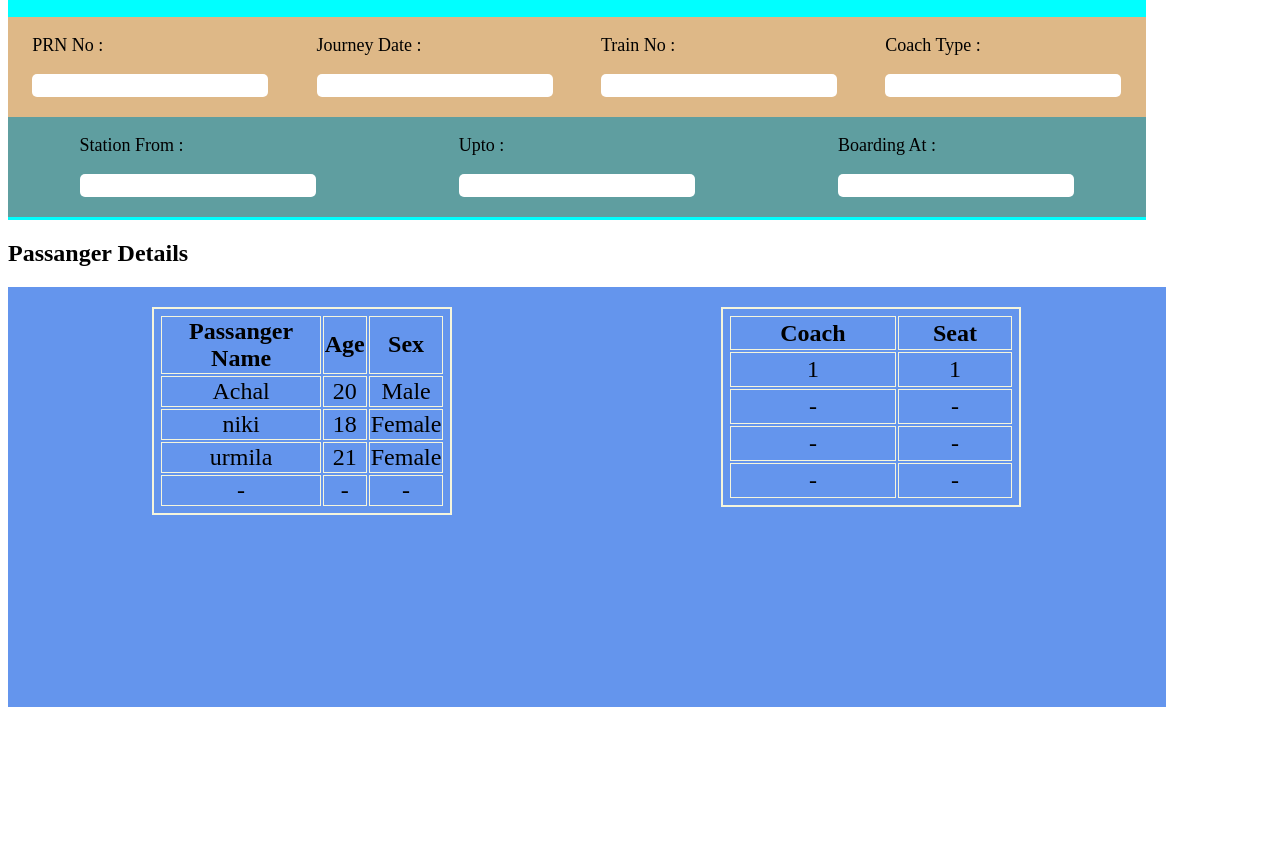
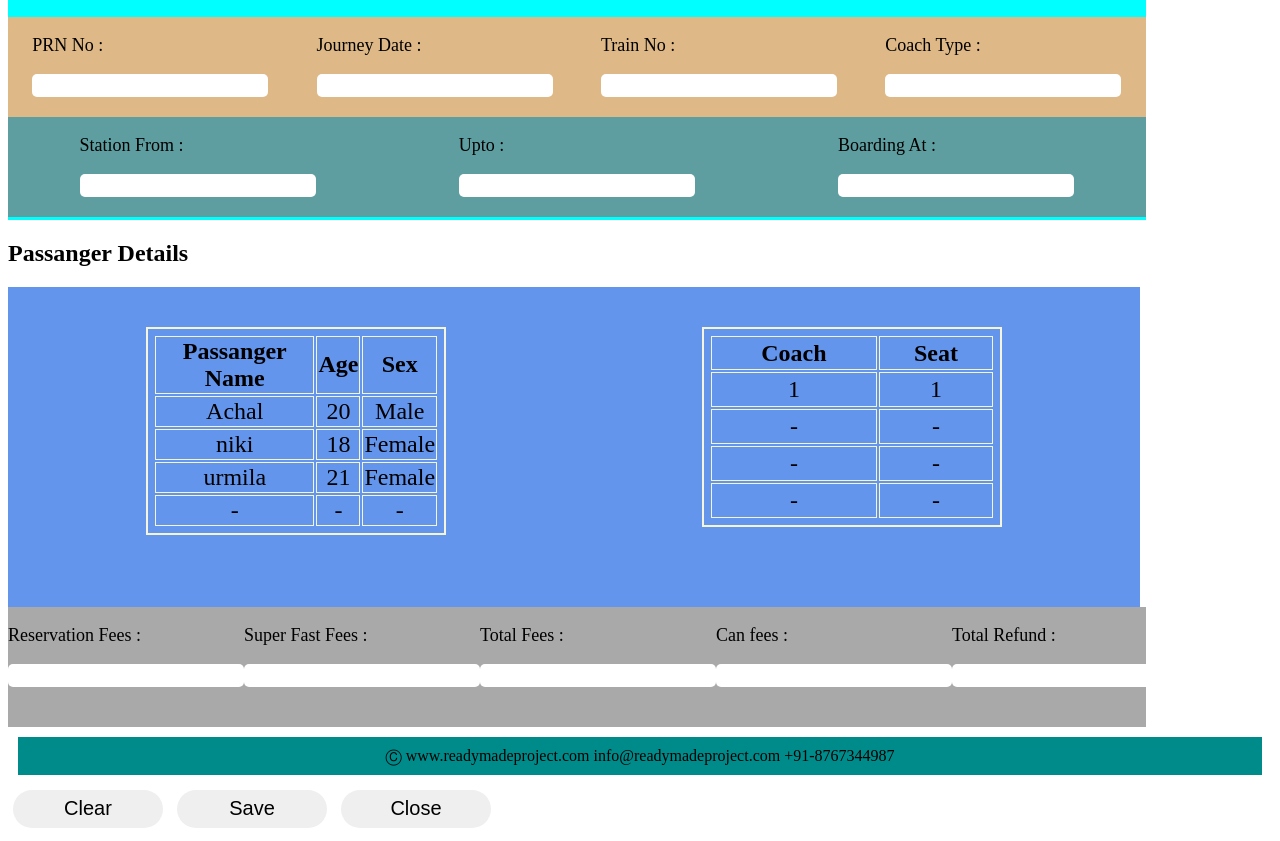
Before and after one commit to achalkatkar/reservation-form, a plain HTML site: page pages/system.html in a window 1280 px wide. Shown: the part 110-951 px from the top of the page. Before the commit the page ends 825 px from the top, so only its background shows below. Drawn offline with Linux system fonts and the light colour scheme.

Commit message:
added some changes

```diff
--- a/css/ticket-cancel.css
+++ b/css/ticket-cancel.css
@@ -24,8 +24,8 @@
 
 .table-content{
     background-color: cornflowerblue;
-    height: 400px;
-    width: 90%;
+    height: 300px;
+    width: 88%;
     display: flex;
     justify-content: space-around;
     padding: 10px;
@@ -38,7 +38,7 @@
     font-size: 24px;
     height: 200px;
     width: 300px;
-    margin-left: 10px;
+    margin-top: 30px;
     text-align: center;
 }
 th{
@@ -47,3 +47,27 @@ th{
 td{
     border: 1px solid beige;
 }
+.fees-detail{
+    display: flex;
+    justify-content: space-around;
+    background-color: darkgrey;
+    height: 120px;
+    width: 90%;
+}
+.copyright{
+    background-color: darkcyan;
+    margin: 10px;
+    padding: 10px;
+    text-align: center;
+}
+
+.btn{
+    font-size: 20px;
+    border-radius: 20px;
+    padding: 3px;
+    margin: 5px;
+    height: 38px;
+    width: 150px;
+    border: none;
+    cursor: pointer;
+}
--- a/pages/system.html
+++ b/pages/system.html
@@ -105,5 +105,35 @@
         </table>
       </div>
     </div>
+
+    <div class="fees-detail">
+        <div>
+            <p class="text">Reservation Fees :</p>
+            <input type="text" class="input-box"/>
+        </div>
+        <div>
+            <p class="text">Super Fast Fees :</p>
+            <input type="text" class="input-box"/>
+        </div>
+        <div>
+            <p class="text">Total Fees :</p>
+            <input type="text" class="input-box"/>
+        </div>
+        <div>
+            <p class="text">Can fees :</p>
+            <input type="text" class="input-box"/>
+        </div>
+        <div>
+            <p class="text">Total Refund :</p>
+            <input type="text" class="input-box"/>
+        </div>
+
+    </div>
+    <p class="copyright">Ⓒ www.readymadeproject.com info@readymadeproject.com +91-8767344987</p>
+
+    <button class="btn">Clear</button>
+     <button class="btn">Save</button>
+     <button class="btn">Close</button>
+
 </body>
 </html>
```
